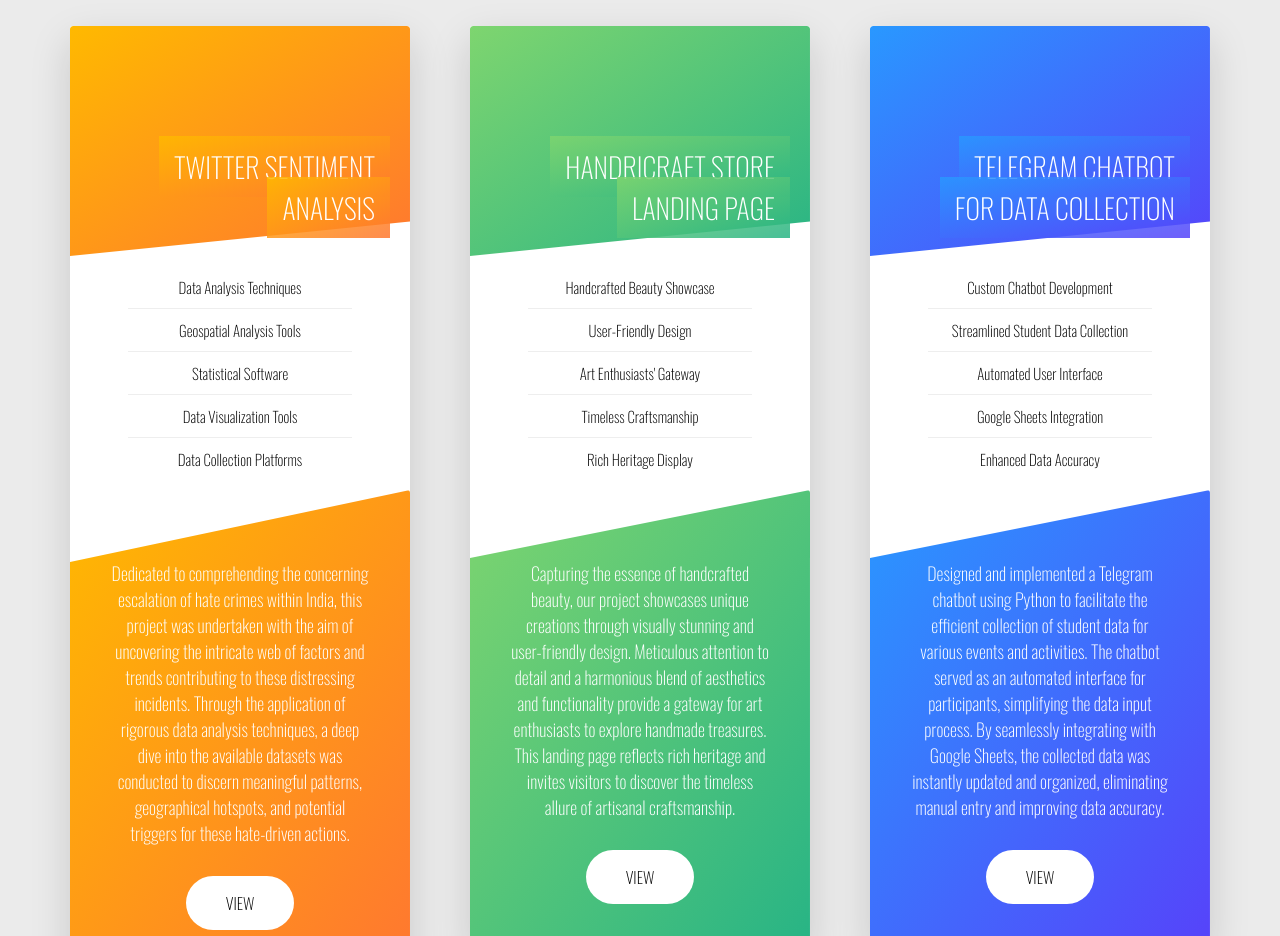
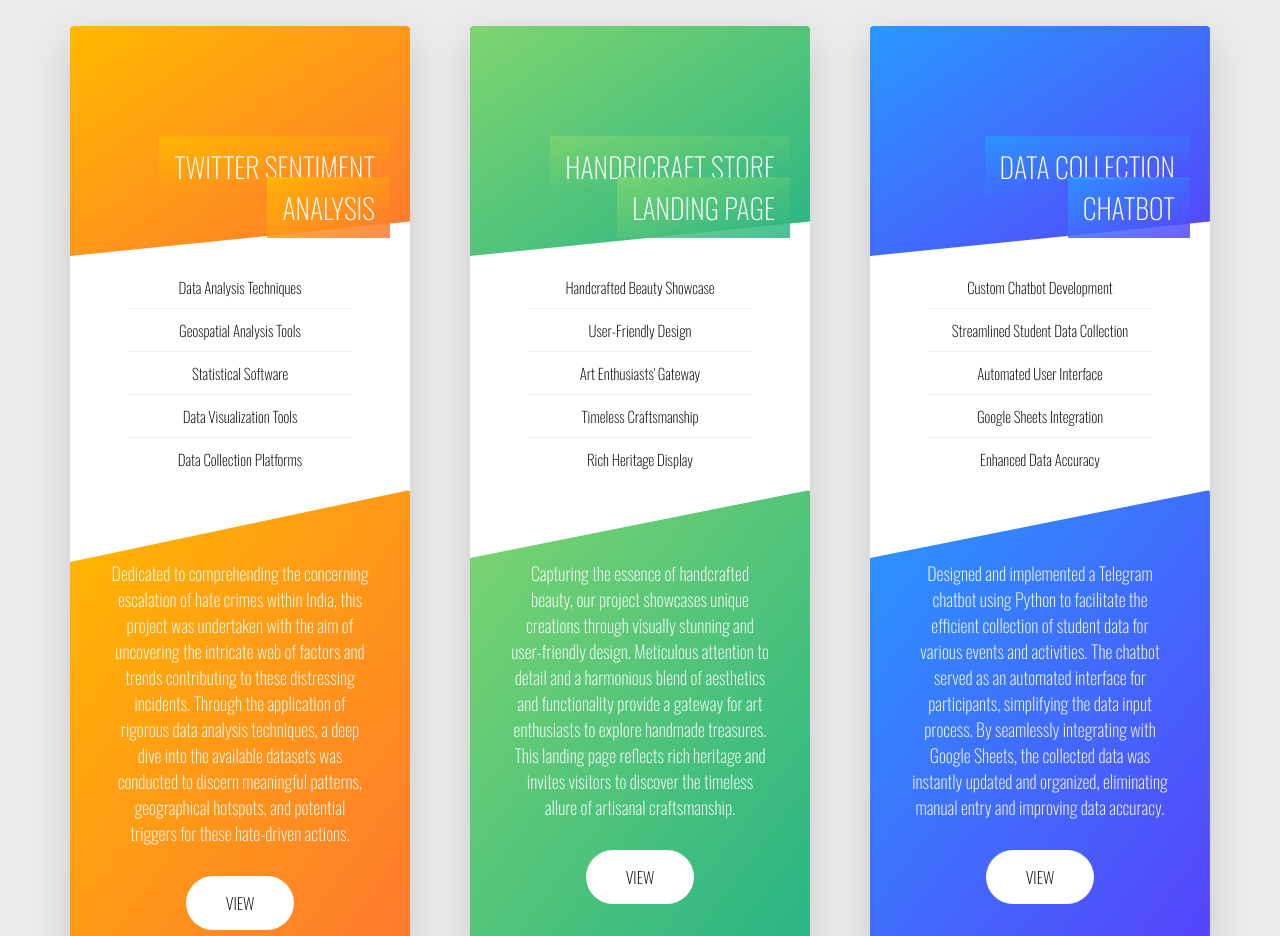
Before and after one commit to awindsr/Portfolio, a website: page index.html in a window 1280 px wide. Shown: the part 1860-2796 px from the top of the page. Drawn offline with nearby package versions, Linux system fonts and the light colour scheme.

Commit message:
Edited headings

```diff
--- a/index.html
+++ b/index.html
@@ -283,7 +283,7 @@
                 <div class="card__picture card__picture--3">&nbsp;</div>
                 <h4 class="card__heading">
                   <span class="card__heading-span card__heading-span--3"
-                    >Telegram Chatbot for Data Collection</span
+                    >Data collection chatbot</span
                   >
                 </h4>
                 <div class="card__details">
--- a/sass/layout/_header.scss
+++ b/sass/layout/_header.scss
@@ -15,6 +15,7 @@
   &__nav {
     display: flex;
     border-radius: 100rem;
+    align-items: center;
     border: 1px solid $color-black;
     padding: 0.5rem;
     transition: all 0.4s ease;
```
